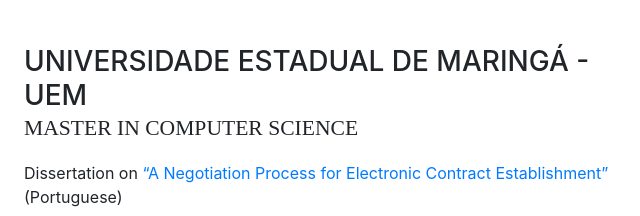
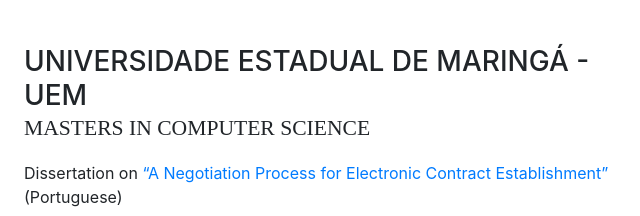
Before and after one commit to gabrielcostasilva/personal-website, a website with bundled scripts: page index.html in a window 1280 px wide. Shown: the part 2621-2837 px from the top of the page, 296-936 px from the left. Built offline with nearby package versions, Linux system fonts and the light colour scheme; a web font is replaced by a local one.

Commit message:
- Fixed typos

```diff
--- a/index.html
+++ b/index.html
@@ -219,7 +219,7 @@
         <div class="resume-item d-flex flex-column flex-md-row mb-5">
           <div class="resume-content mr-auto">
             <h3 class="mb-0">Universidade Estadual de Maringá - UEM</h3>
-            <div class="subheading mb-3">Master in Computer Science</div>
+            <div class="subheading mb-3">Masters in Computer Science</div>
             <div>Dissertation on
               <a href="http://www.din.uem.br/~mestrado/diss/2010/gabrielsilva.pdf" target="_blank">
                 <q>A Negotiation Process for Electronic Contract Establishment</q>
```
